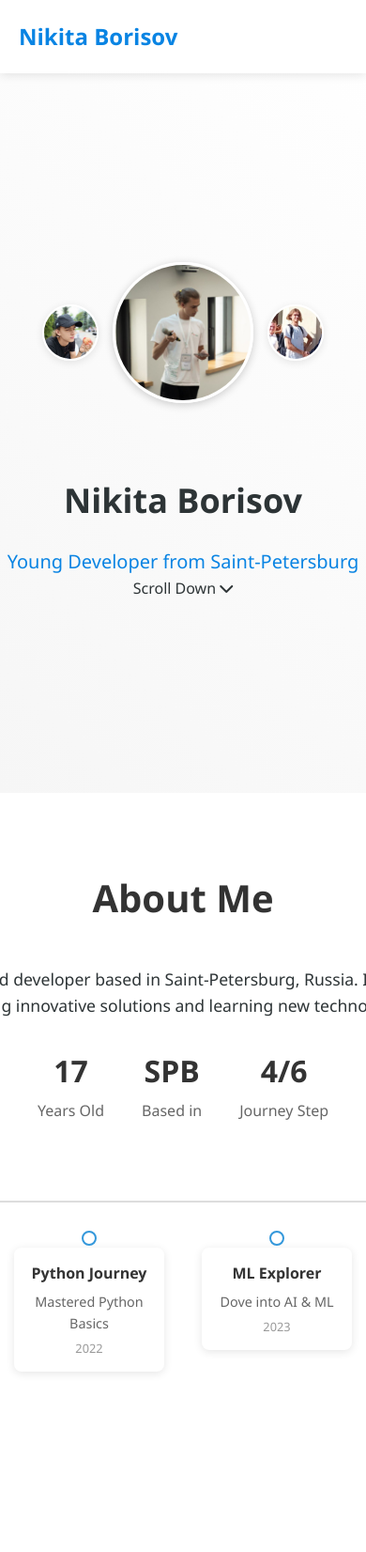
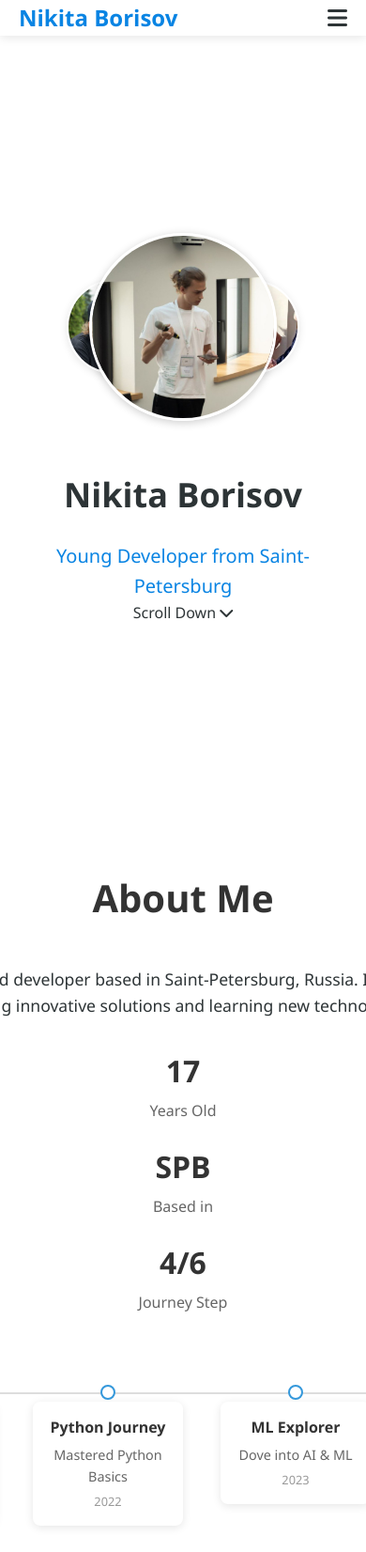
Before and after one commit to Nizier193/nizier193.github.io, a plain HTML site: page index.html in a window 390 px wide. Shown: the top 1652 px of the page at 94% size. Drawn offline with Linux system fonts and the light colour scheme.

Commit message:
more fixes ok

```diff
--- a/index.html
+++ b/index.html
@@ -2,7 +2,7 @@
 <html lang="en">
 <head>
     <meta charset="UTF-8">
-    <meta name="viewport" content="width=device-width, initial-scale=1.0">
+    <meta name="viewport" content="width=device-width, initial-scale=1.0, maximum-scale=1.0, user-scalable=no">
     <title>Nikita Borisov - Portfolio</title>
     <link rel="stylesheet" href="styles.css">
     <link rel="stylesheet" href="https://cdnjs.cloudflare.com/ajax/libs/font-awesome/6.0.0/css/all.min.css">
@@ -11,6 +11,9 @@
     <nav>
         <div class="nav-content">
             <span class="logo">Nikita Borisov</span>
+            <div class="nav-toggle">
+                <i class="fas fa-bars"></i>
+            </div>
             <ul>
                 <li><a href="#home">Home</a></li>
                 <li><a href="#about">About</a></li>
@@ -331,5 +334,11 @@
     <footer>
         <p>&copy; 2024 Nikita Borisov. All rights reserved.</p>
     </footer>
+
+    <script>
+        document.querySelector('.nav-toggle').addEventListener('click', () => {
+            document.querySelector('.nav-content ul').classList.toggle('active');
+        });
+    </script>
 </body>
 </html>
--- a/styles.css
+++ b/styles.css
@@ -33,10 +33,10 @@ nav {
 .nav-content {
     max-width: 1200px;
     margin: 0 auto;
+    padding: 0 20px;
     display: flex;
     justify-content: space-between;
     align-items: center;
-    padding: 20px;
 }
 
 .nav-logo {
@@ -81,7 +81,15 @@ nav a:hover {
     align-items: center;
     justify-content: center;
     text-align: center;
-    background: linear-gradient(45deg, #f6f6f6, #ffffff);
+    background: white;
+    padding-top: 60px;
+}
+
+.hero-content {
+    width: 100%;
+    max-width: 1200px;
+    margin: 0 auto;
+    padding: 0 20px;
 }
 
 .profile-images {
@@ -590,3 +598,81 @@ nav a:hover {
         font-size: 0.9em;
     }
 }
+
+/* Add hamburger menu for mobile */
+.nav-toggle {
+    display: none;
+    font-size: 1.5rem;
+    cursor: pointer;
+}
+
+/* Responsive adjustments */
+@media screen and (max-width: 768px) {
+    .nav-toggle {
+        display: block;
+    }
+
+    .nav-content ul {
+        display: none;
+        position: absolute;
+        top: 60px;
+        left: 0;
+        right: 0;
+        background: #fff;
+        flex-direction: column;
+        text-align: center;
+        box-shadow: 0 2px 5px rgba(0,0,0,0.1);
+    }
+
+    .nav-content ul.active {
+        display: flex;
+    }
+
+    .nav-content ul li {
+        margin: 15px 0;
+    }
+
+    /* Project grid adjustments */
+    .project-grid {
+        grid-template-columns: 1fr;
+        padding: 0 20px;
+    }
+
+    /* Education cards */
+    .education-card {
+        margin: 0 20px;
+    }
+
+    /* Profile images */
+    .profile-images {
+        padding: 0 20px;
+    }
+
+    .profile-img.main {
+        width: 200px;
+        height: 200px;
+    }
+
+    .profile-img-small {
+        width: 100px;
+        height: 100px;
+    }
+
+    /* Stats adjustment */
+    .stats {
+        flex-direction: column;
+        gap: 20px;
+    }
+
+    /* Timeline adjustment */
+    .timeline-container {
+        padding: 0 20px;
+    }
+}
+
+/* General responsive container */
+section {
+    padding: 40px 20px;
+    max-width: 1200px;
+    margin: 0 auto;
+}
```
